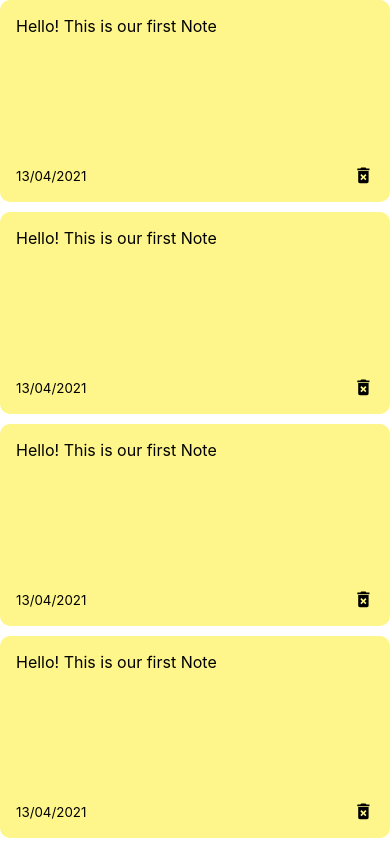
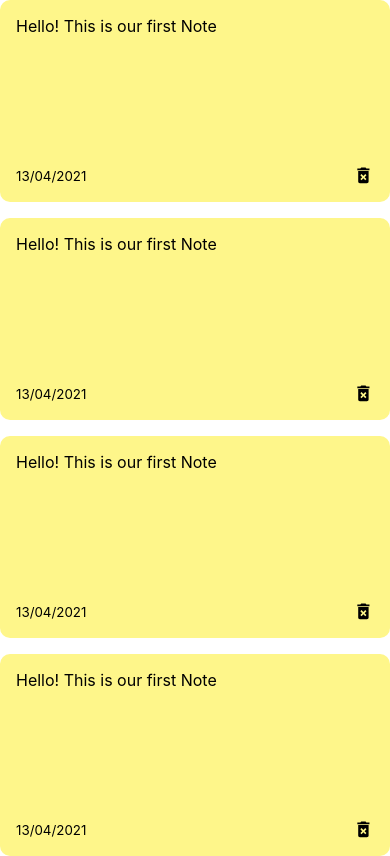
Before and after one commit to serhiyhvala/react-notes-app, a React (Create React App) app: page / in a window 390 px wide. Built offline with nearby package versions, Linux system fonts and the light colour scheme.

Commit message:
add css grid for responsive

```diff
--- a/src/index.css
+++ b/src/index.css
@@ -12,9 +12,14 @@
     monospace;
 }
 
+.notes-list{
+  display: grid;
+  grid-gap: 1rem;
+  grid-template-columns: repeat(auto-fit, minmax(250px, 1fr));
+}
+
 .note{
   background-color: #fef68a;
-  margin-bottom: 10px;
   border-radius: 10px;
   padding: 1rem;
   min-height: 170px;
```
